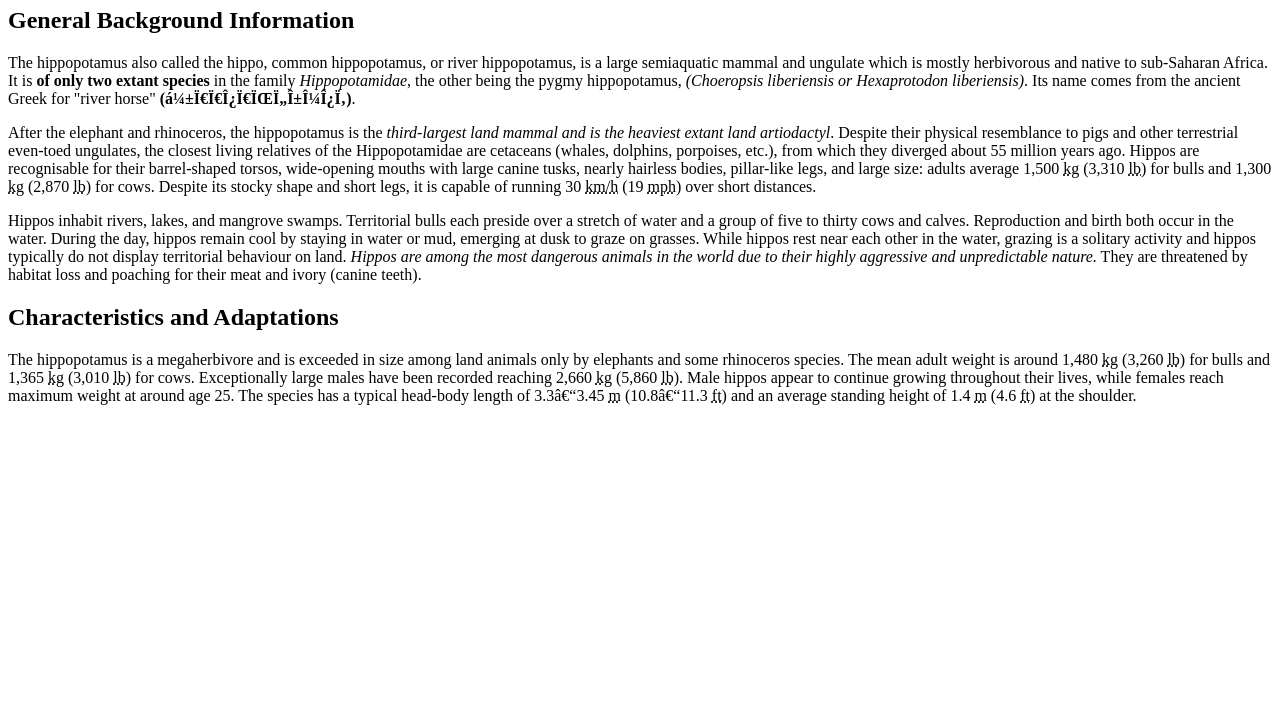
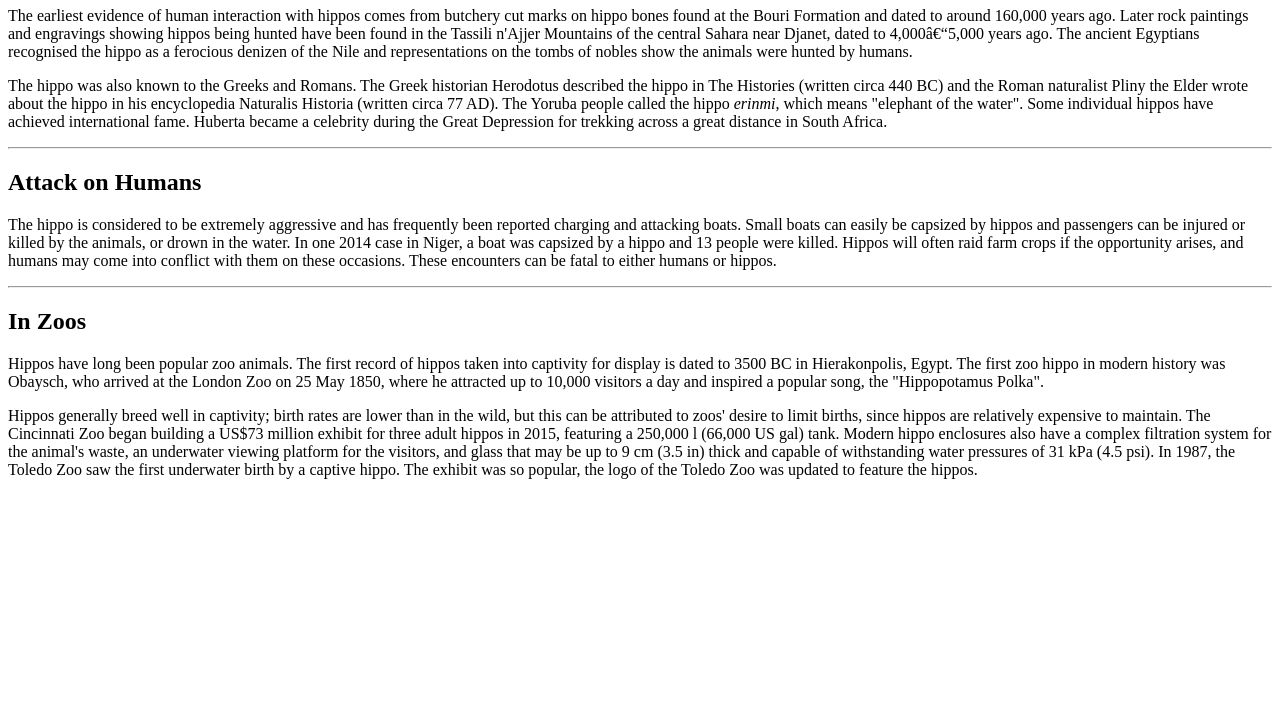
Before and after one commit to egrrza/Mobile-Web-Design-Course, a plain HTML site: page hippos_and_humans.html in a window 1280 px wide. Shown: the part 73-800 px from the top of the page. Drawn offline with Linux system fonts and the light colour scheme.

Commit message:
hippos and humans content added

```diff
--- a/hippos_and_humans.html
+++ b/hippos_and_humans.html
@@ -9,43 +9,33 @@
 </head>
 
 <body>
-    <h1>The Majestic Hippo</h1>
-
-    <h2>General Background Information</h2>
+   <main>
+       <h1>Hippos and Humans</h1>
         <p>
-        The hippopotamus also called the hippo, common hippopotamus,
-        or river hippopotamus, is a large semiaquatic mammal and ungulate which
-        is mostly herbivorous and native to sub-Saharan Africa. It is <strong> of only
-        two extant species</strong> in the family <i class="taxonomy">Hippopotamidae</i>, the other being the pygmy hippopotamus,
-        <i class="taxonomy">(Choeropsis liberiensis or Hexaprotodon liberiensis)</i>. Its name comes from the ancient Greek
-        for "river horse" <strong class="greek_name">(ἱπποπόταμος)</strong>.
+            The earliest evidence of human interaction with hippos comes from butchery cut marks on hippo bones found at the Bouri Formation and dated to around 160,000 years ago. Later rock paintings and engravings showing hippos being hunted have been found in the Tassili n'Ajjer Mountains of the central Sahara near Djanet, dated to 4,000–5,000 years ago. The ancient Egyptians recognised the hippo as a ferocious denizen of the Nile and representations on the tombs of nobles show the animals were hunted by humans.
         </p>
         <p>
-        After the elephant and rhinoceros, the hippopotamus is the <em>third-largest land mammal and is the heaviest extant land artiodactyl</em>.
-        Despite their physical resemblance to pigs and other terrestrial even-toed ungulates, the closest living relatives
-        of the Hippopotamidae are cetaceans (whales, dolphins, porpoises, etc.), from which they diverged about 55 million years ago.
-        Hippos are recognisable for their barrel-shaped torsos, wide-opening mouths with large canine tusks, nearly hairless bodies, pillar-like legs,
-        and large size: adults average 1,500 <abbr title="kilograms">kg</abbr> (3,310 <abbr title="pounds">lb</abbr>) for bulls and 1,300 <abbr title="kilograms">kg</abbr> (2,870 <abbr title="pounds">lb</abbr>) for cows.
-        Despite its stocky shape and short legs, it is capable of running 30 <abbr title="kilometers per hour">km/h</abbr> (19 <abbr title="miles per hour">mph</abbr>) over short distances.
+            The hippo was also known to the Greeks and Romans. The Greek historian Herodotus described the hippo in The Histories (written circa 440 BC) and the Roman naturalist Pliny the Elder wrote about the hippo in his encyclopedia Naturalis Historia (written circa 77 AD). The Yoruba people called the hippo <i>erinmi</i>, which means "elephant of the water". Some individual hippos have achieved international fame. Huberta became a celebrity during the Great Depression for trekking across a great distance in South Africa.
+        </p>
+        <hr>
+        <section id="attack on humans">
+            <h2>Attack on Humans</h2>
+                <p>
+                    The hippo is considered to be extremely aggressive and has frequently been reported charging and attacking boats. Small boats can easily be capsized by hippos and passengers can be injured or killed by the animals, or drown in the water. In one 2014 case in Niger, a boat was capsized by a hippo and 13 people were killed. Hippos will often raid farm crops if the opportunity arises, and humans may come into conflict with them on these occasions. These encounters can be fatal to either humans or hippos.
+                </p>
+        </section>
+        <hr>
+        <section>
+            <h2>In Zoos</h2>
+                <p>
+                    Hippos have long been popular zoo animals. The first record of hippos taken into captivity for display is dated to 3500 BC in Hierakonpolis, Egypt. The first zoo hippo in modern history was Obaysch, who arrived at the London Zoo on 25 May 1850, where he attracted up to 10,000 visitors a day and inspired a popular song, the "Hippopotamus Polka".
                 </p>
                 <p>
-        Hippos inhabit rivers, lakes, and mangrove swamps.
-        Territorial bulls each preside over a stretch of water and a group of five to thirty cows and calves.
-        Reproduction and birth both occur in the water. During the day, hippos remain cool by staying in water or mud, emerging at dusk to graze on grasses.
-        While hippos rest near each other in the water, grazing is a solitary activity and hippos typically do not display territorial behaviour on land.
-        <em>Hippos are among the most dangerous animals in the world due to their highly aggressive and unpredictable nature.</em>
-        They are threatened by habitat loss and poaching for their meat and ivory (canine teeth).
+                    Hippos generally breed well in captivity; birth rates are lower than in the wild, but this can be attributed to zoos' desire to limit births, since hippos are relatively expensive to maintain. The Cincinnati Zoo began building a US$73 million exhibit for three adult hippos in 2015, featuring a 250,000 <abbr aria-label="liter">l</abbr> (66,000 US <abbr aria-label="gallon">gal</abbr>) tank. Modern hippo enclosures also have a complex filtration system for the animal's waste, an underwater viewing platform for the visitors, and glass that may be up to 9 cm (3.5 in) thick and capable of withstanding water pressures of 31 kPa (4.5 psi). In 1987, the Toledo Zoo saw the first underwater birth by a captive hippo. The exhibit was so popular, the logo of the Toledo Zoo was updated to feature the hippos.
                 </p>
+        </section>
+    </main>
 
-    <h2>Characteristics and Adaptations</h2>
-
-    <p>
-        The hippopotamus is a megaherbivore and is exceeded in size among land animals only by elephants and some rhinoceros species.
-        The mean adult weight is around 1,480 <abbr title="kilograms">kg</abbr> (3,260 <abbr title="pounds">lb</abbr>) for bulls and 1,365 <abbr title="kilograms">kg</abbr> (3,010 <abbr title="pounds">lb</abbr>) for cows.
-        Exceptionally large males have been recorded reaching 2,660 <abbr title="kilograms">kg</abbr> (5,860 <abbr title="pounds">lb</abbr>).
-        Male hippos appear to continue growing throughout their lives, while females reach maximum weight at around age 25.
-        The species has a typical head-body length of 3.3–3.45 <abbr title="meters">m</abbr> (10.8–11.3 <abbr title="feet">ft</abbr>) and an average standing height of 1.4 <abbr title="meters">m</abbr> (4.6 <abbr title="feet">ft</abbr>) at the shoulder.
-    </p>
 </body>
 
 </html>
```
Lines whose indentation alone changed are shown as unchanged.
